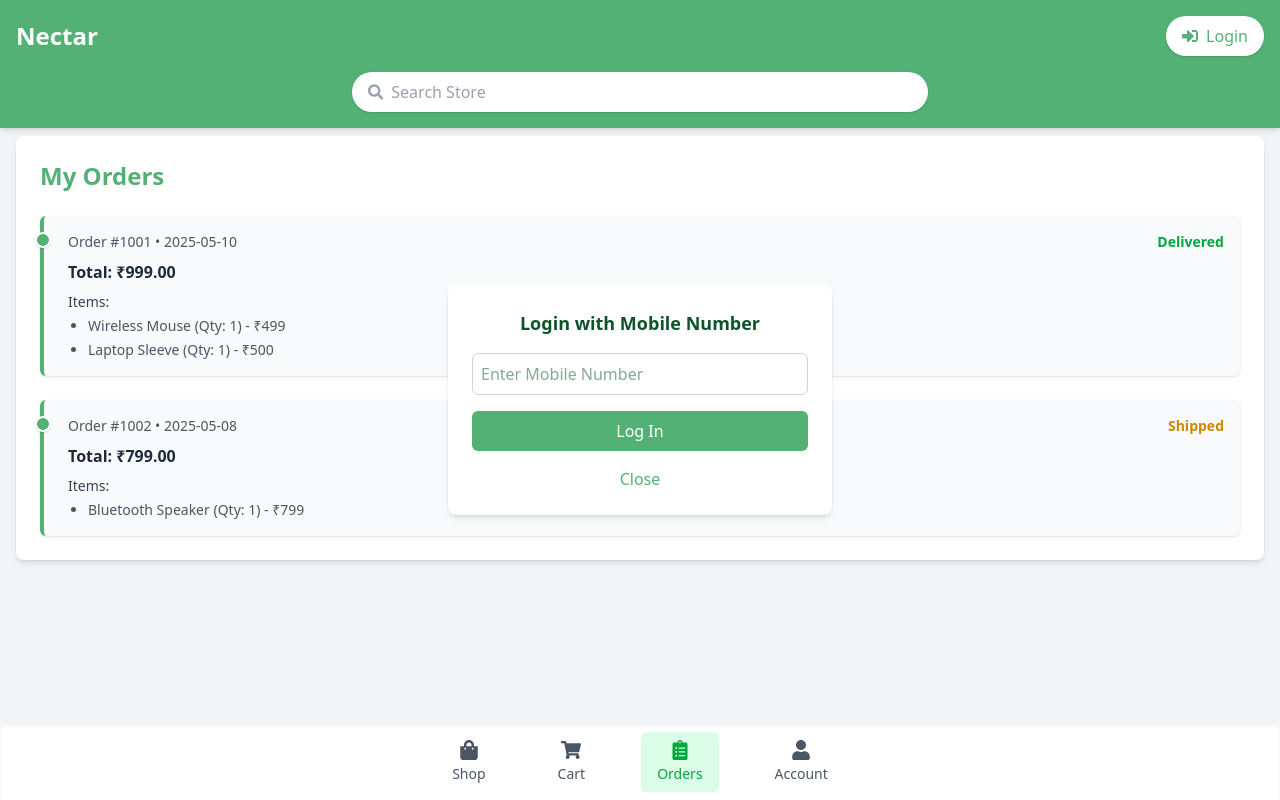
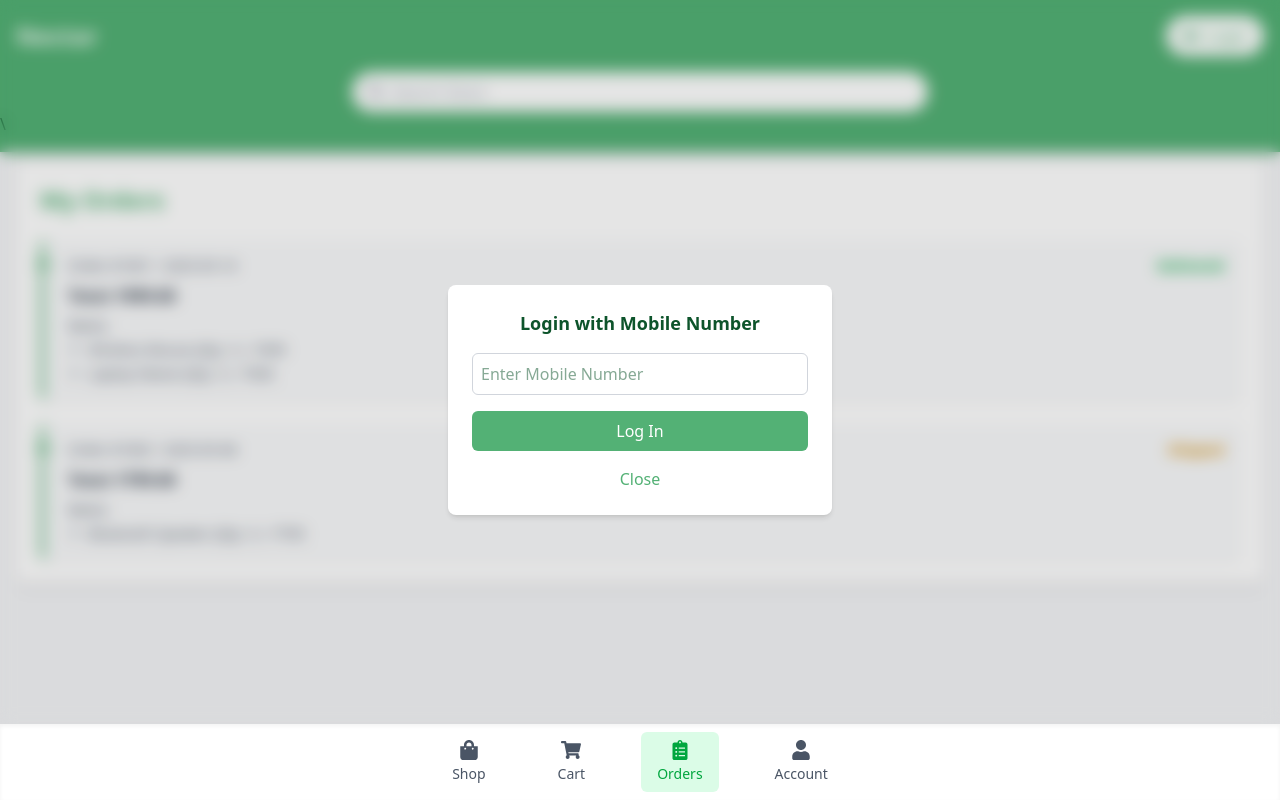
Before and after one commit to SaiRama-Doddi/Nectar, a React (Vite) app: page /order in a window 1280 px wide. Both pictures are taken after a click on the button "Login". Built offline with nearby package versions, Linux system fonts and the light colour scheme.

Commit message:
added title

```diff
--- a/index.html
+++ b/index.html
@@ -2,7 +2,8 @@
 <html lang="en">
   <head>
     <meta charset="UTF-8" />
-    <link rel="icon" type="image/svg+xml" href="/vite.svg" />
+<link rel="icon" type="image/png" href="./src/assets/Vector.png" />
+
     <meta name="viewport" content="width=device-width, initial-scale=1.0" />
     <title>Nectar</title>
   </head>
--- a/src/Component/Header.jsx
+++ b/src/Component/Header.jsx
@@ -16,13 +16,14 @@ const Header = () => {
   return (
     <header className="bg-[#53B175] text-green-900 py-4 shadow-md">
       {/* Top Section */}
+
       <div className="max-w-7xl mx-auto px-4 flex flex-col sm:flex-row sm:items-center justify-between space-y-2 sm:space-y-0">
         <div className="text-center sm:text-left w-full sm:w-auto">
           <h1 className="text-2xl font-bold text-white font-Poppins">Nectar</h1>
         </div>
         <div className="flex justify-center sm:justify-end w-full sm:w-auto">
           <button
-            className="flex items-center space-x-2 bg-white text-[#53B175] font-medium px-4 py-2 rounded-full shadow hover:bg-green-50 transition duration-200"
+            className="flex items-center space-x-2 bg-white text-[#53B175] font-medium px-4 py-2 rounded-full shadow hover:bg-green-50 transition duration-200 cursor-pointer"
             onClick={openModal}
           >
             <FaSignInAlt />
@@ -42,13 +43,17 @@ const Header = () => {
           />
         </div>
       </div>
+\
+   {/* Modal */}
 
-   {/* Modal */}
 {isModalOpen && (
-<div className="fixed inset-0 z-20 flex justify-center items-center  bg-transparent">
   <div
-    className="bg-white p-6 rounded-t-2xl lg:rounded-lg shadow-md w-full sm:w-full md:w-[80%] lg:w-96 transition-all backdrop-blur-sm"
-    onClick={(e) => e.stopPropagation()}
+    className="fixed inset-0 z-20 flex justify-center items-center bg-black/10 backdrop-blur-sm"
+    onClick={closeModal} // allow outside click to close
+  >
+    <div
+      className="bg-white p-6 rounded-t-2xl lg:rounded-lg shadow-md w-full sm:w-full md:w-[80%] lg:w-96 transition-all"
+      onClick={(e) => e.stopPropagation()} // prevent modal close when clicking inside
     >
       <h2 className="text-lg font-semibold text-center mb-4">
         Login with Mobile Number
@@ -61,21 +66,21 @@ const Header = () => {
         className="w-full p-2 border border-gray-300 rounded-md mb-4"
       />
       <button
-      className="w-full bg-[#53B175] text-white py-2 rounded-md hover:bg-green-600 transition duration-200"
+        className="w-full bg-[#53B175] text-white py-2 rounded-md hover:bg-green-600 transition duration-200 cursor-pointer"
         onClick={handleLogin}
       >
         Log In
       </button>
       <button
-      className="mt-4 text-[#53B175] font-medium w-full"
+        className="mt-4 text-[#53B175] font-medium w-full cursor-pointer"
         onClick={closeModal}
       >
         Close
       </button>
     </div>
   </div>
+)}
 
-)}
 
     </header>
   );
```
Lines whose indentation alone changed are shown as unchanged.
